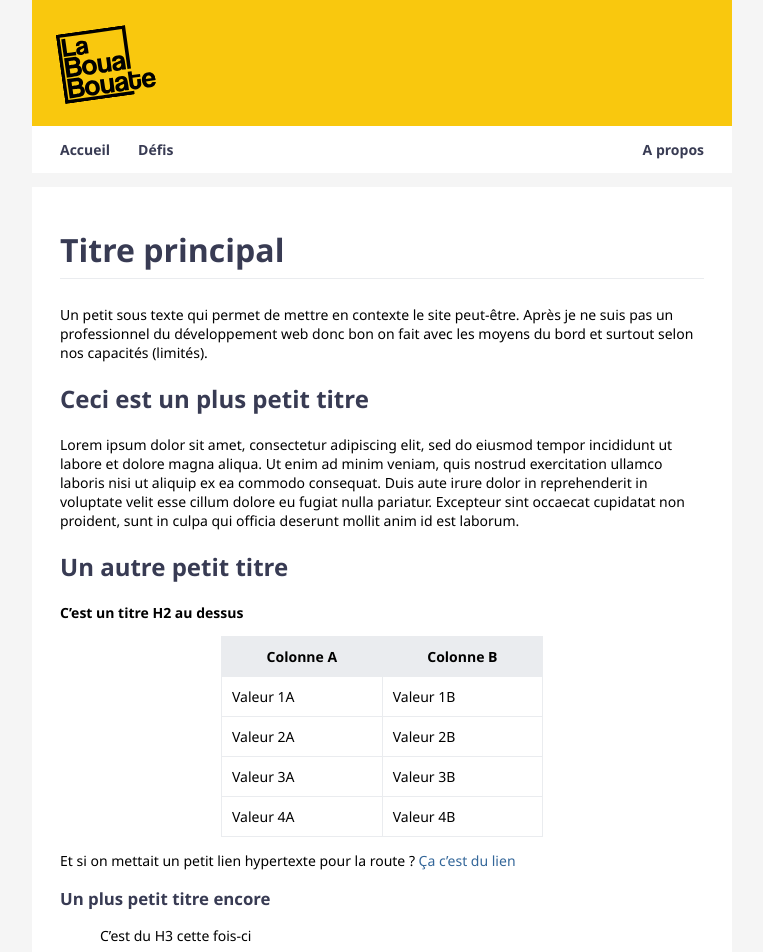
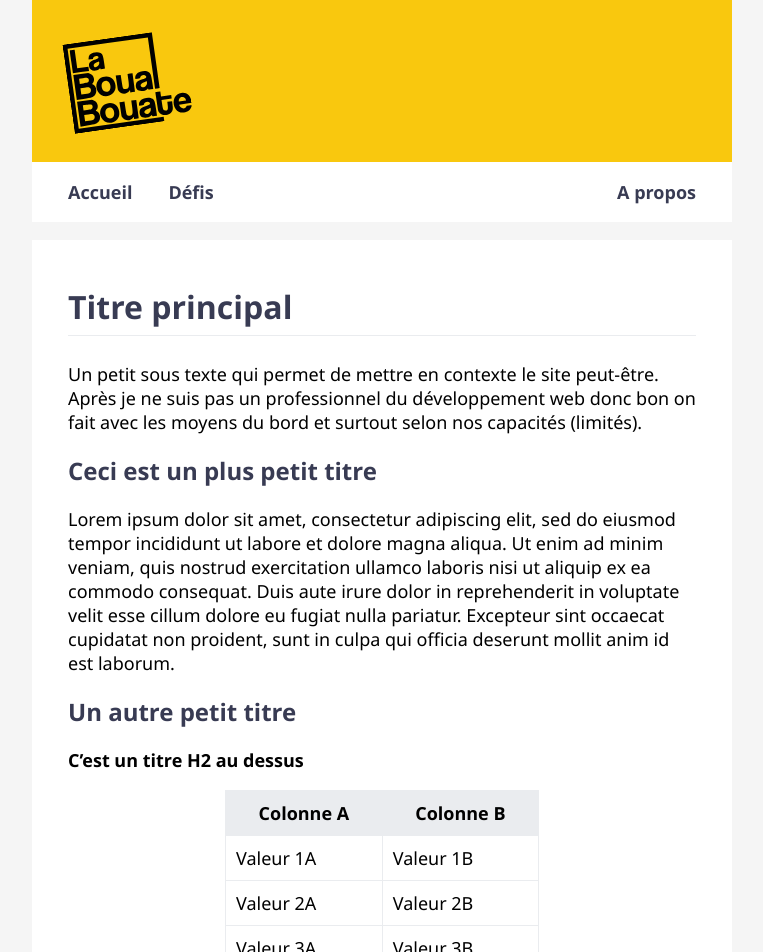
Before and after one commit to leobouard/leobouard.github.io, a Jekyll site: the page built from index.md, in a window 1280 px wide. Shown: the top 952 px of the page, without its empty margins (258-1021 px from the left). Built offline with Jekyll 4.4.1, drawn with Linux system fonts in a browser that asks for light colours; our own code applies the rules of GitHub Pages for plain Markdown files.

Commit message:
Update style.scss

```diff
--- a/assets/css/style.scss
+++ b/assets/css/style.scss
@@ -23,7 +23,7 @@
     margin: 0;
     background-color: #f5f5f5;
     font-family: "Segoe UI", Roboto, "Helvetica Neue", Arial, sans-serif, "Segoe UI Emoji", "Segoe UI Symbol";
-    font-size: 14px;
+    font-size: large;
     font-weight: 400;
 }
 
@@ -153,11 +153,7 @@
         width: 300px;
         height: 250px;
         box-shadow: 0px 0px 1em #f5f5f5;
-        transition: transform 0.2s;
-    }
-
-    .posts .card:hover {
-        transform: scale(1.01);
+        overflow: hidden;
     }
 
     .posts a p {
@@ -180,6 +176,11 @@
         margin: 0;
         height: 150px;
         line-height: 150px;
+        transition: transform 0.2s;
+    }
+
+    .posts .thumbnail:hover {
+        transform: scale(1.10);
     }
 
     /* --- CODE --- */
```
